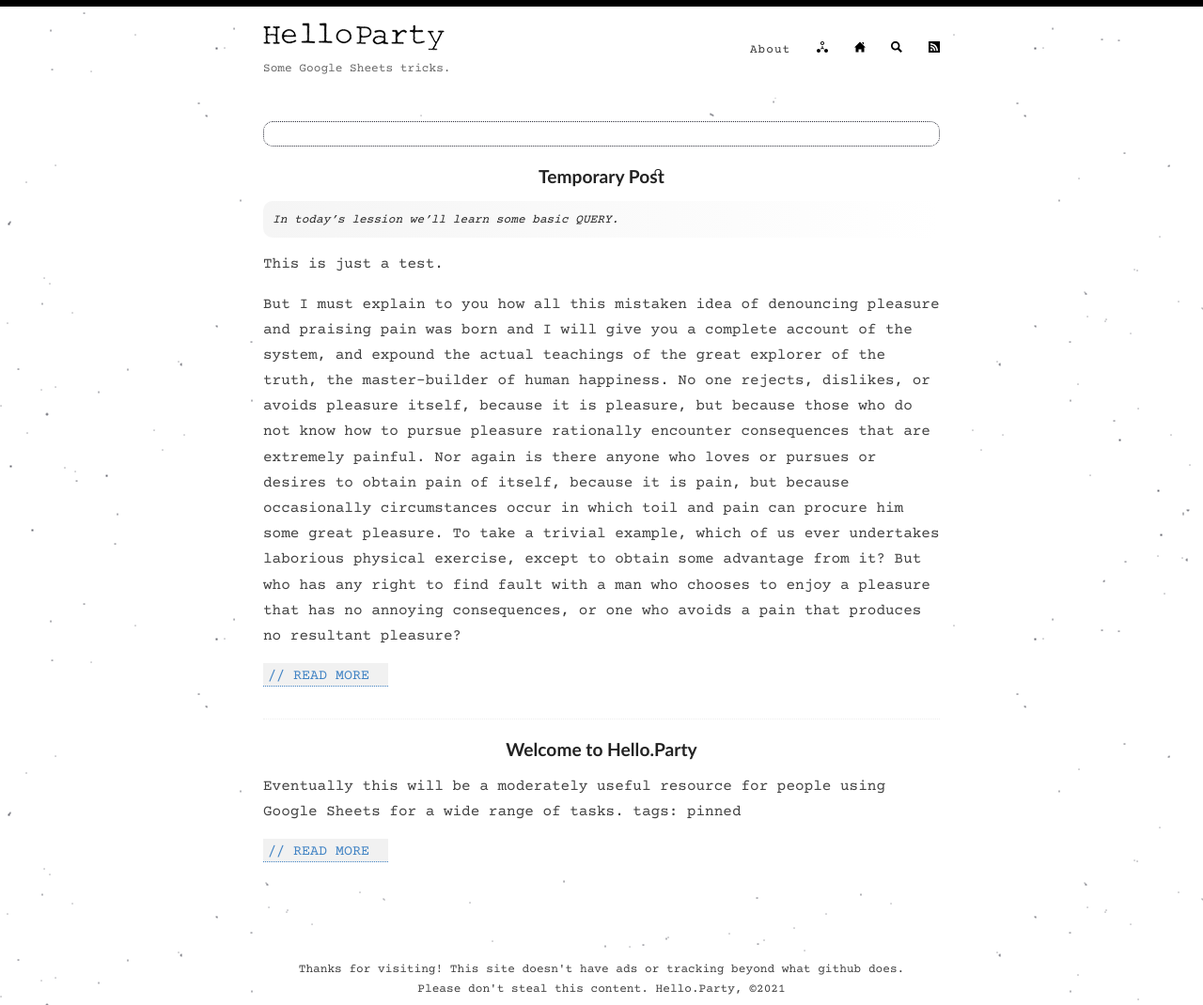
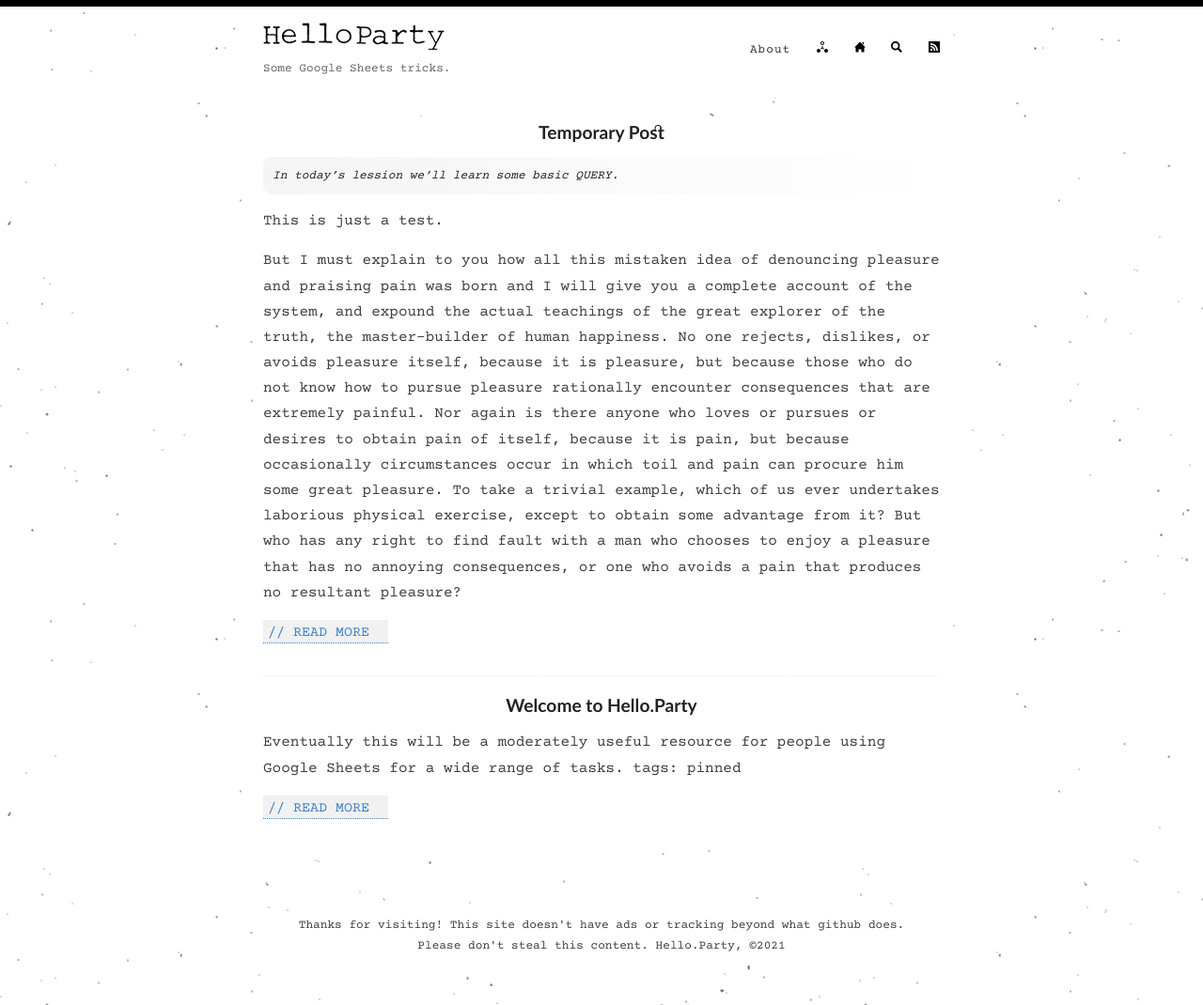
Before and after one commit to hello-party/hello-party-old.github.io, a Jekyll site: the page built from index.html, in a window 1280 px wide. Shown: the whole page at 94% size. Built offline with Jekyll 4.4.1, drawn with Linux system fonts in a browser that asks for light colours; the list of posts is cut into pages by our own code.

Commit message:
Update default.html

```diff
--- a/_layouts/default.html
+++ b/_layouts/default.html
@@ -39,9 +39,10 @@
 
       <div class="wrapper-main">
         <div id="main" role="main" class="container">
-<div id="pinned">
+
 {% if page.url == "/" %}
     {% for post in site.tags.pinned %}
+<div id="pinned">
           <article class="post">
                 <a href="{{ site.baseurl }}{{ post.url }}">
                   <h1>{{ post.title }}</h1>
@@ -56,9 +57,10 @@
                 // READ MORE
             </a>
           </article>
+            </div>
     {% endfor %}
 {% endif %}
-          </div>
+
 
           <!-- all titles
 <ul>
```
